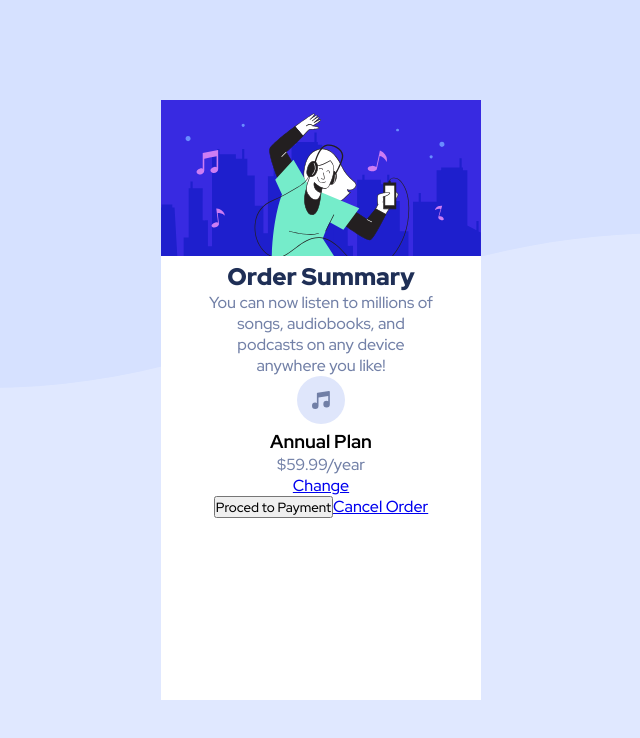
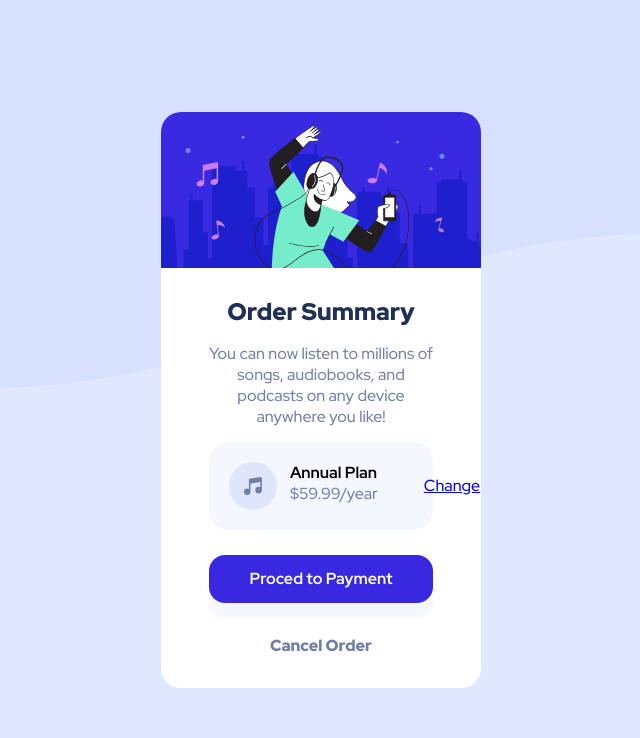
Before and after one commit to Rod634/Order-summary-component, a React (Vite) app: page / in a window 1280 px wide. Shown: the top 738 px of the page, without its empty margins (319-959 px from the left). Built offline with nearby package versions, Linux system fonts and the light colour scheme.

Commit message:
add some css to a large screen

```diff
--- a/src/components/Summarybox.tsx
+++ b/src/components/Summarybox.tsx
@@ -9,7 +9,7 @@ type PropsType = {
     planPrice: string
 };
 
-export default function SummaryBox({title, description, planType, planPrice } : PropsType) {
+export default function SummaryBox({ title, description, planType, planPrice }: PropsType) {
 
     return (
         <div className="box">
@@ -19,14 +19,18 @@ export default function SummaryBox({title, description, planType, planPrice } :
             <div className="box_info">
                 <h2>{title}</h2>
                 <p>{description}</p>
-                <div className="plan_info">
+                <div className="plan">
                     <img src={planImg} alt="" />
-                    <h3>{planType}</h3>
-                    <p>{planPrice}</p>
+                    <div className="plan_info">
+                        <h3>{planType}</h3>
+                        <p>{planPrice}</p>
+                    </div>
                     <a href="#">Change</a>
                 </div>
-                <button>Proced to Payment</button>
-                <a href="#">Cancel Order</a>
+                <div className="button_display">
+                    <button>Proced to Payment</button>
+                    <a href="#">Cancel Order</a>
+                </div>
             </div>
         </div>
     )
--- a/src/components/summarybox.scss
+++ b/src/components/summarybox.scss
@@ -18,6 +18,11 @@ $VeryPaleBlue: hsl(225, 100%, 98%);
 $DesaturatedBlue: hsl(224, 23%, 55%);
 $DarkBlue: hsl(223, 47%, 23%);
 
+// mixin margin to box_info
+@mixin box_margin {
+    margin-bottom: 7%;
+}
+
 body{
     background: url("../assets/pattern-background-desktop.svg") no-repeat $paleBlue;
     background-size: 100vw;
@@ -32,14 +37,17 @@ body{
     background-color: white;
     text-align: center;
     width: 25vw;
-    height: 75vh;
+    height: 72vh;
+    border-radius: 20px;
 
     .img_box img{
+        border-radius: 20px 20px 0px 0px;
         width: 100%;
     }
 }
 
 .box_info{
+    padding-top: 7%;
     width: 70%;
     display: block;
     margin: auto;
@@ -47,8 +55,56 @@ body{
     h2{
         color: $DarkBlue;
         font-weight: 900;
+        @include box_margin();
     }
     p{
         color: $DesaturatedBlue;
+        @include box_margin();
     }
 }
+
+.plan{
+    display: flex;
+    background-color: $VeryPaleBlue;
+    padding: 20px;
+    @include box_margin();
+    border-radius: 20px;
+
+    a{
+        margin: 7% 0% 0% 25%;
+    }
+}
+
+.plan_info{
+    text-align: left;
+    margin-left: 7%;
+    h3{
+        font-size: 1rem;
+    }
+}
+
+.button_display{
+    display: inline-grid;
+    width: 100%;
+    height: 20vh;
+    margin-top: 4%;
+
+    button{
+        color: white;
+        font-weight: 700;
+        font-size: medium;
+        background-color: $BrightBlue;
+        width: 100%;
+        height: 60%;
+        border: none;
+        border-radius: 16px;
+        box-shadow: 0px 15px 5px $VeryPaleBlue;
+        cursor: pointer;
+    }
+
+    a{
+        color: $DesaturatedBlue;
+        text-decoration: none;
+        font-weight: 900;
+    }
+}
```
